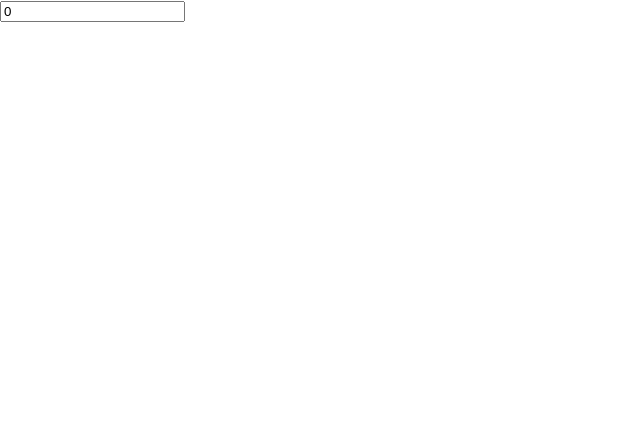
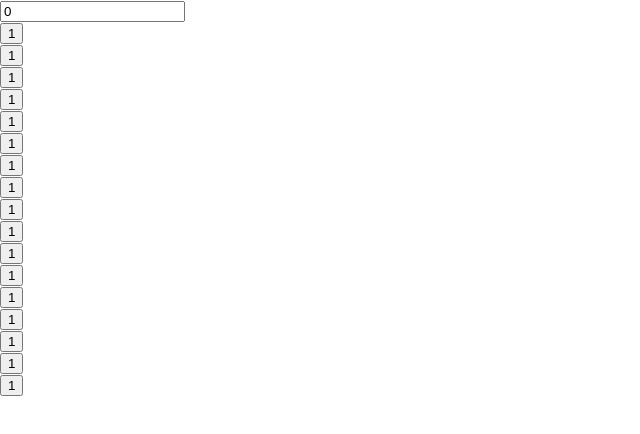
Before and after one commit to alexeiscript/calculator, a React (Create React App) app: page / in a window 1280 px wide. Shown: the top 434 px of the page, without its empty margins (0-640 px from the left). Built offline with nearby package versions, Linux system fonts and the light colour scheme.

Commit message:
mapping through buttons array

```diff
--- a/src/App.js
+++ b/src/App.js
@@ -44,7 +44,9 @@ class App extends Component {
       <div className="App">
         <input className="result" type="text" value={this.state.current} />
 
-
+        {buttons.map((btn, i) => {
+          return <Button symbol={btn.symbol} cols={btn.cols} action={(symbol) => btn.action} />
+        })}
 
       </div>
     );
```
